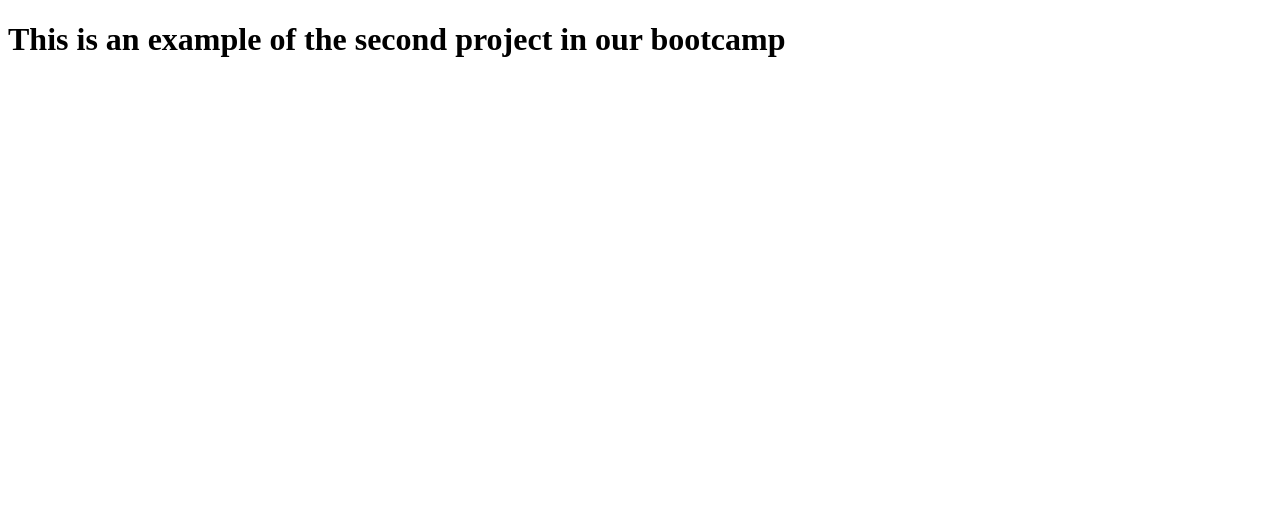
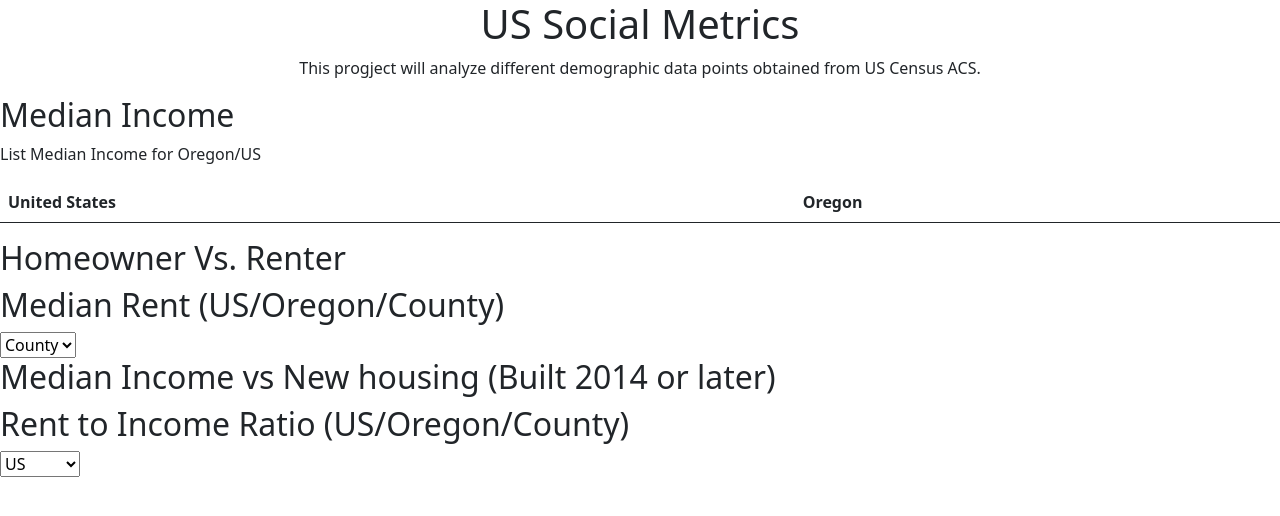
Before and after one commit to tkadamson/Oregon-Housing-Dashboard, a Flask app: page / in a window 1280 px wide. Shown: the top 516 px of the page. Run offline with Flask 2, Linux system fonts and the light colour scheme; lists and menus that the app fills with data are empty; some libraries are stand-ins or nearby versions.

Commit message:
creating index.html

```diff
--- a/templates/index.html
+++ b/templates/index.html
@@ -1,10 +1,122 @@
-<!DOCTYPE html>
-<html lang="en" dir="ltr">
-  <head>
+<!doctype html>
+<html lang="en">
+
+<head>
+    <!-- Required meta tags -->
     <meta charset="utf-8">
-    <title>Example Project 2</title>
-  </head>
-  <body>
-    <h1>This is an example of the second project in our bootcamp</h1>
-  </body>
+    <meta name="viewport" content="width=device-width, initial-scale=1">
+    <meta http-equiv="X-UA-Compatible" content="ie=edge">
+    <title>US Social Metrics</title>
+    <!-- Bootstrap CSS -->
+    <link href="https://cdn.jsdelivr.net/npm/bootstrap@5.0.0-beta3/dist/css/bootstrap.min.css" rel="stylesheet"
+        integrity="sha384-eOJMYsd53ii+scO/bJGFsiCZc+5NDVN2yr8+0RDqr0Ql0h+rP48ckxlpbzKgwra6" crossorigin="anonymous">
+    <script src="https://d3js.org/d3.v5.min.js"></script>
+    <link rel="stylesheet" href="https://unpkg.com/leaflet@1.7.1/dist/leaflet.css"
+        integrity="sha512-xodZBNTC5n17Xt2atTPuE1HxjVMSvLVW9ocqUKLsCC5CXdbqCmblAshOMAS6/keqq/sMZMZ19scR4PsZChSR7A=="
+        crossorigin="" />
+    <script src="https://unpkg.com/leaflet@1.7.1/dist/leaflet.js"
+        integrity="sha512-XQoYMqMTK8LvdxXYG3nZ448hOEQiglfqkJs1NOQV44cWnUrBc8PkAOcXy20w0vlaXaVUearIOBhiXZ5V3ynxwA=="
+        crossorigin=""></script>
+    <script src="https://cdn.plot.ly/plotly-latest.min.js"></script>
+</head>
+
+<body>
+    <div class="container">
+        <div class="jumbotron text-center">
+            <h1>US Social Metrics</h1>
+            <p>This progject will analyze different demographic data points obtained from US Census ACS.
+            </p>
+        </div>
+    </div>
+
+    <div class="row">
+        <div class="col-md-12">
+            <h2>Median Income</h2>
+            <p>List Median Income for Oregon/US</p>
+            <table id="summary-table" class="table table-striped table-inverse">
+                <thead>
+                    <tr>
+                        <th>United States</th>
+                        <th>Oregon</th>
+                    </tr>
+                </thead>
+                <tbody></tbody>
+            </table>
+        </div>
+    </div>
+
+    <div class="row" id="section1">
+        <div class="col-md-12">
+            <h2>Homeowner Vs. Renter</h2>
+            <div id="pie"></div>
+        </div>
+    </div>
+
+    <div class="row" id="section2">
+        <div class="col-md-12">
+            <h2>Median Rent (US/Oregon/County)</h2>
+            <select id="selDataset">
+                <!-- <option value="dataset1">US</option>
+                <option value="dataset2">Oregon</option> -->
+                <option value="dataset2">County</option>
+            </select>
+            <div id="plot1"></div>
+        </div>
+    </div>
+
+    <div class="row" id="section3">
+        <div class="col-md-12">
+            <h2>Median Income vs New housing (Built 2014 or later)</h2>
+            <div id="plot2"></div>
+        </div>
+    </div>
+
+    <div class="row" id="section2">
+        <div class="col-md-12">
+            <h2>Rent to Income Ratio (US/Oregon/County)</h2>
+            <div id="plot3"></div>
+            <select id="selDataset">
+                <option value="dataset1">US</option>
+                <option value="dataset2">Oregon</option>
+                <option value="dataset2">County</option>
+            </select>
+        </div>
+    </div>
+
+
+
+
+    <!-- Plotly template -->
+    <!-- <div id="tester" style="width:600px;height:250px;">
+    </div> -->
+
+    <!-- Leaflet template -->
+    <!-- <div class="row" id="section1">
+        <h2>Rent to Income Map</h2>
+        <div id="mapid"></div>
+    </div> -->
+
+
+
+
+
+
+
+    <!-- Optional JavaScript; choose one of the two! -->
+
+    <!-- Option 1: Bootstrap Bundle with Popper -->
+    <script src="https://cdn.jsdelivr.net/npm/bootstrap@5.0.0-beta3/dist/js/bootstrap.bundle.min.js"
+        integrity="sha384-JEW9xMcG8R+pH31jmWH6WWP0WintQrMb4s7ZOdauHnUtxwoG2vI5DkLtS3qm9Ekf"
+        crossorigin="anonymous"></script>
+
+    <!-- Option 2: Separate Popper and Bootstrap JS -->
+    <!--
+    <script src="https://cdn.jsdelivr.net/npm/@popperjs/core@2.9.1/dist/umd/popper.min.js" integrity="sha384-SR1sx49pcuLnqZUnnPwx6FCym0wLsk5JZuNx2bPPENzswTNFaQU1RDvt3wT4gWFG" crossorigin="anonymous"></script>
+    <script src="https://cdn.jsdelivr.net/npm/bootstrap@5.0.0-beta3/dist/js/bootstrap.min.js" integrity="sha384-j0CNLUeiqtyaRmlzUHCPZ+Gy5fQu0dQ6eZ/xAww941Ai1SxSY+0EQqNXNE6DZiVc" crossorigin="anonymous"></script>
+    -->
+
+    <script src="plots.js"></script>
+
+</body>
+
 </html>
```
